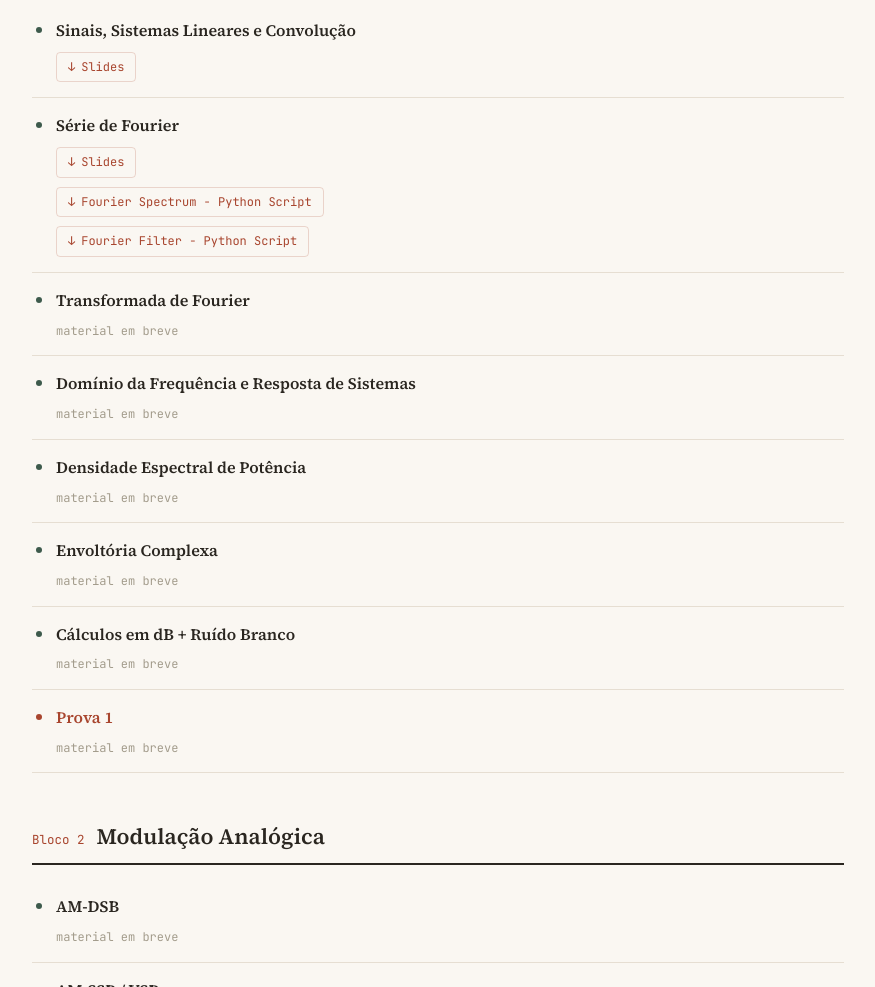
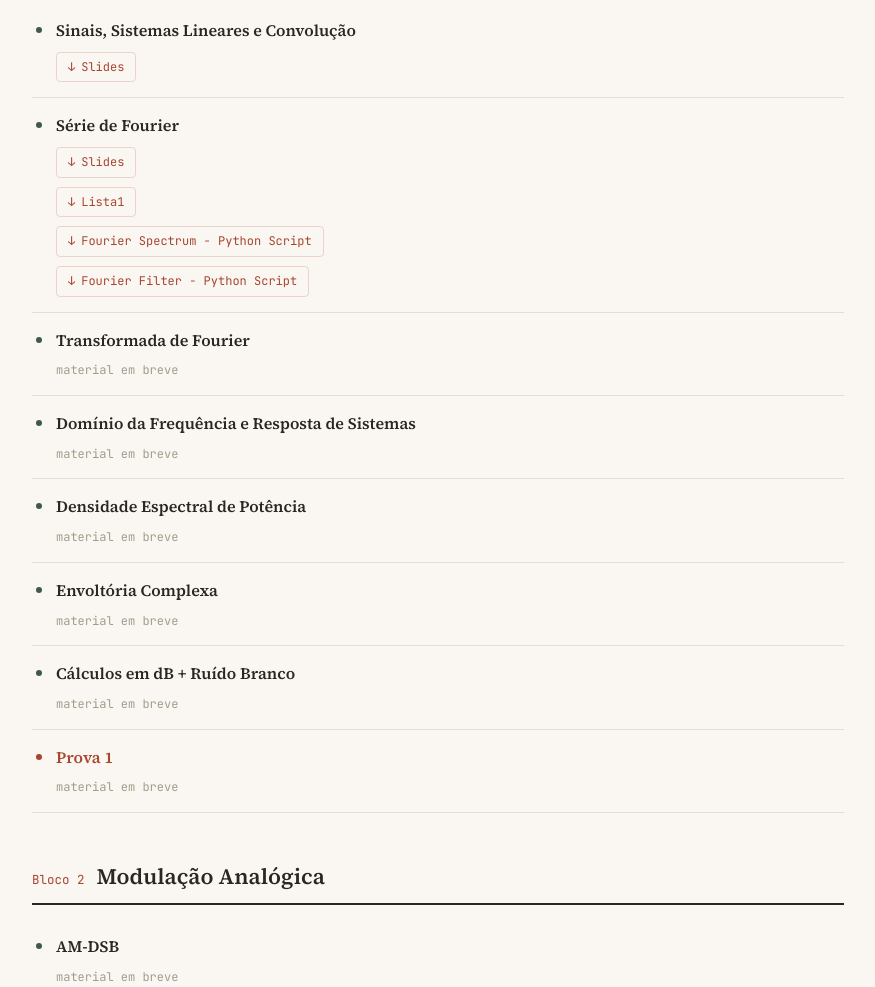
Before and after one commit to anollba/comunicacoes_i_ufrj, a plain HTML site: page index.html in a window 1280 px wide. Shown: the part 798-1785 px from the top of the page, without its empty margins (202-1077 px from the left). Drawn offline with Linux system fonts and the light colour scheme.

Commit message:
Update index with Lista1

```diff
--- a/index.html
+++ b/index.html
@@ -276,6 +276,7 @@
 	<div class="topic-body">
 		<div class="topic-title">Série de Fourier</div>
 		<div class="downloads"><a class="dl" href="slides/Part1-Sistemas/01_02_SérieFourier.pdf">Slides</a></div>
+		<div class="downloads"><a class="dl" href="slides/listas/01_01_SérieFourier.pdf">Lista1</a></div>
 		<div class="downloads"><a class="dl" href="python/fourier_series_spectrum.py" download>Fourier Spectrum - Python Script</a></div>
 		<div class="downloads"><a class="dl" href="python/fourier_series_filter.py" download>Fourier Filter - Python Script</a></div>
 	</div>
```
